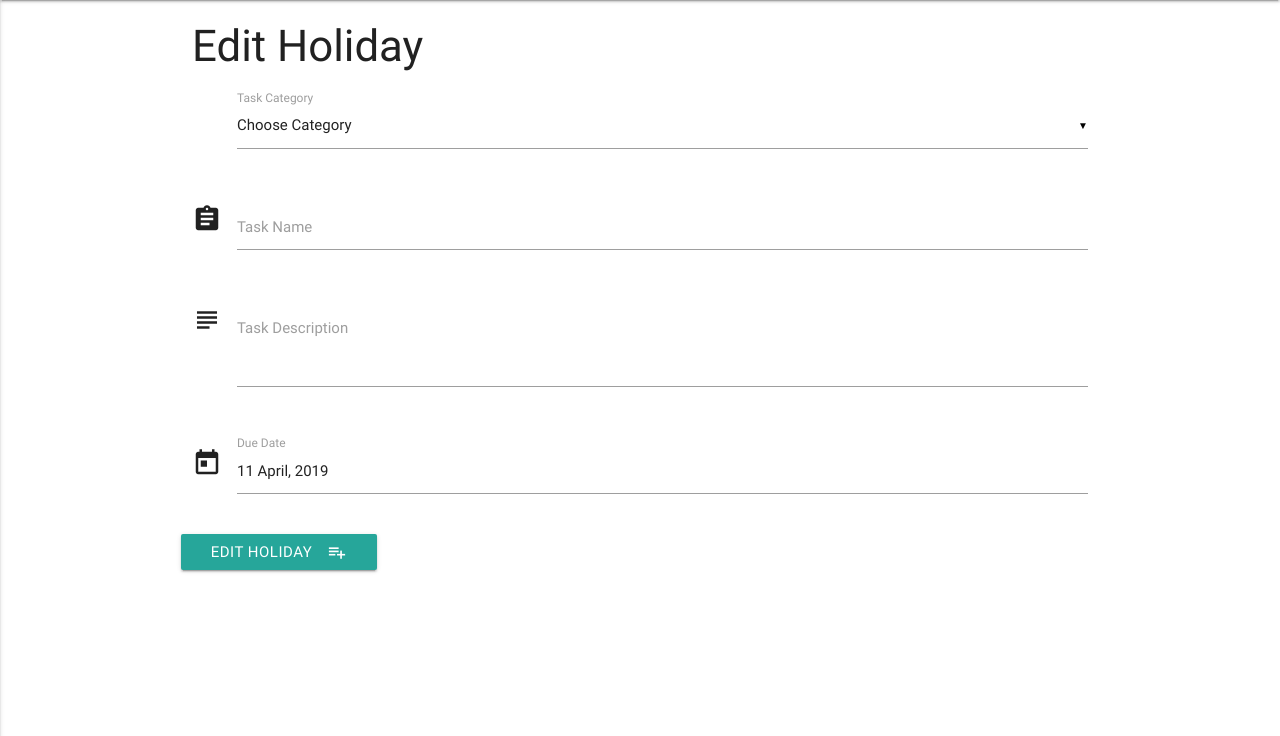
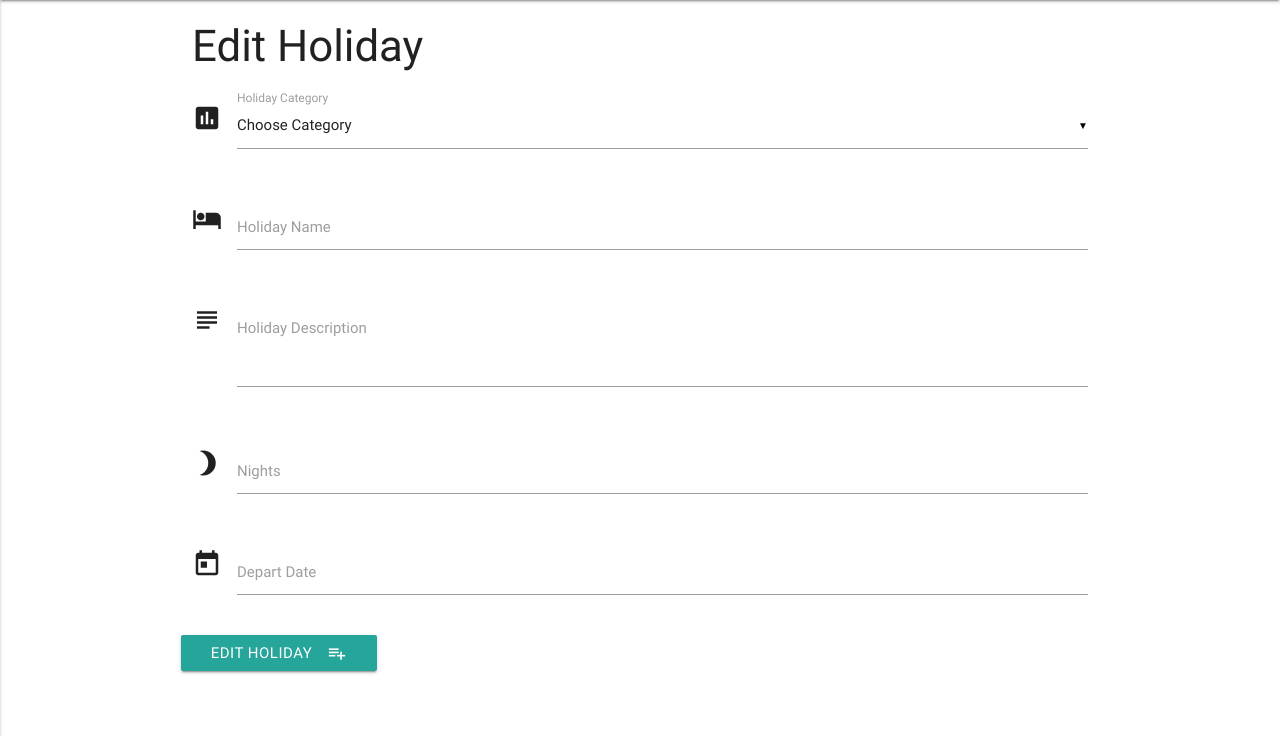
Before and after one commit to Code-Institute-Submissions/data-centric-development-1, a Flask app: template templates/editholiday.html in a window 1280 px wide. Shown: the part 64-800 px from the top of the page. Run offline with Flask 2, Linux system fonts and the light colour scheme; the template is opened without the code that fills it, so the values that code supplies are empty; some libraries are stand-ins or nearby versions.

Commit message:
Updated addholiday.html and editholiday.html

```diff
--- a/templates/addholiday.html
+++ b/templates/addholiday.html
@@ -48,7 +48,7 @@
             </div>
         </div>
 
-        <!-- Input Depart Date with datepicker class -->
+        <!-- Input for Depart Date with datepicker class -->
         <div class="row">
             <div class="input-field col s12">
                 <i class="material-icons prefix">today</i>
--- a/templates/editholiday.html
+++ b/templates/editholiday.html
@@ -6,13 +6,16 @@
 
 <div class="row">
     <!-- Create Form -->
-    <form action="{{url_for('update_task', task_id=task._id) }}" method="POST" class="col s12">
+    <form action="{{url_for('update_holiday', holiday_id=holiday._id) }}" method="POST" class="col s12">
       <div class="row">
         <div class="input-field col s12">
-            <i class="material-icons prefix">pole</i>
+            <i class="material-icons prefix">poll</i>
+            <!-- Select Category -->
             <select id="category" name="category_name">
               <option value="" disabled selected>Choose Category</option>
+              <!-- For Loop -->
               {% for cat in categories %}
+              <!-- If-Else Statement -->
               {% if cat.category_name == task.category_name %}
               <option value="{{cat.category_name}}" selected>{{cat.category_name}}
               </option>
@@ -22,29 +25,43 @@
                {% endif %}
               {% endfor %}
             </select>
-        <label>Task Category</label>
+        <label>Holiday Category</label>
       </div>
   </div>
 
+        <!-- Input for Holiday Name -->
         <div class="row">
             <div class="input-field col s12">
-                <i class="material-icons prefix">assignment</i>
-                <input id="task_name" name="task_name" type="text" class="validate" value="{{task.task_name}}">
-                <label for="icon_prefix">Task Name</label>
+                <i class="material-icons prefix">hotel</i>
+                <input id="holiday_name" name="holiday_name" type="text" class="validate" value="{{holiday.holiday_name}}">
+                <label for="icon_prefix">Holiday Name</label>
             </div>
         </div>
+
+        <!-- Input for Holiday Description -->
         <div class="row">
             <div class="input-field col s12">
                 <i class="material-icons prefix">subject</i>
-                <textarea name="task_description" id="task_description" class="materialize-textarea">{{task.task_description}}</textarea>
-                <label for="icon_telephone">Task Description</label>
+                <textarea name="holiday_description" id="holiday_description" class="materialize-textarea">{{holiday.holiday_description}}</textarea>
+                <label for="icon_telephone">Holiday Description</label>
             </div>
         </div>
+
+        <!-- Input for Nights -->
+         <div class="row">
+            <div class="input-field col s12">
+                <i class="material-icons prefix">brightness_3</i>
+                <input id="nights" name="nights" type="text">
+                <label for="icon_prefix">Nights</label>
+            </div>
+        </div>
+
+        <!-- Input for Depart Date with datepicker class -->
         <div class="row">
             <div class="input-field col s12">
                 <i class="material-icons prefix">today</i>
                 <input id="due_date" name="due_date" type="text" class="datepicker">
-                <label for="icon_prefix">Due Date</label>
+                <label for="icon_prefix">Depart Date</label>
             </div>
         </div>
 
@@ -58,12 +75,13 @@
     </form>
 </div>
 
+<!-- Parse a Date -->
 <script src="https://cdnjs.cloudflare.com/ajax/libs/jquery/3.2.1/jquery.min.js"></script>
 <script type="text/javascript">
     $(document).ready(function() {
 
-        due_date = Date.parse('{{task.due_date}}');
-        $('#due_date').pickadate('picker').set('select', due_date, {format: 'dd/mm/yyyy'}).trigger('change');
+        depart_date = Date.parse('{{holiday.depart_date}}');
+        $('#depart_date').pickadate('picker').set('select', depart_date, {format: 'dd/mm/yyyy'}).trigger('change');
     });
 </script>
 
```
